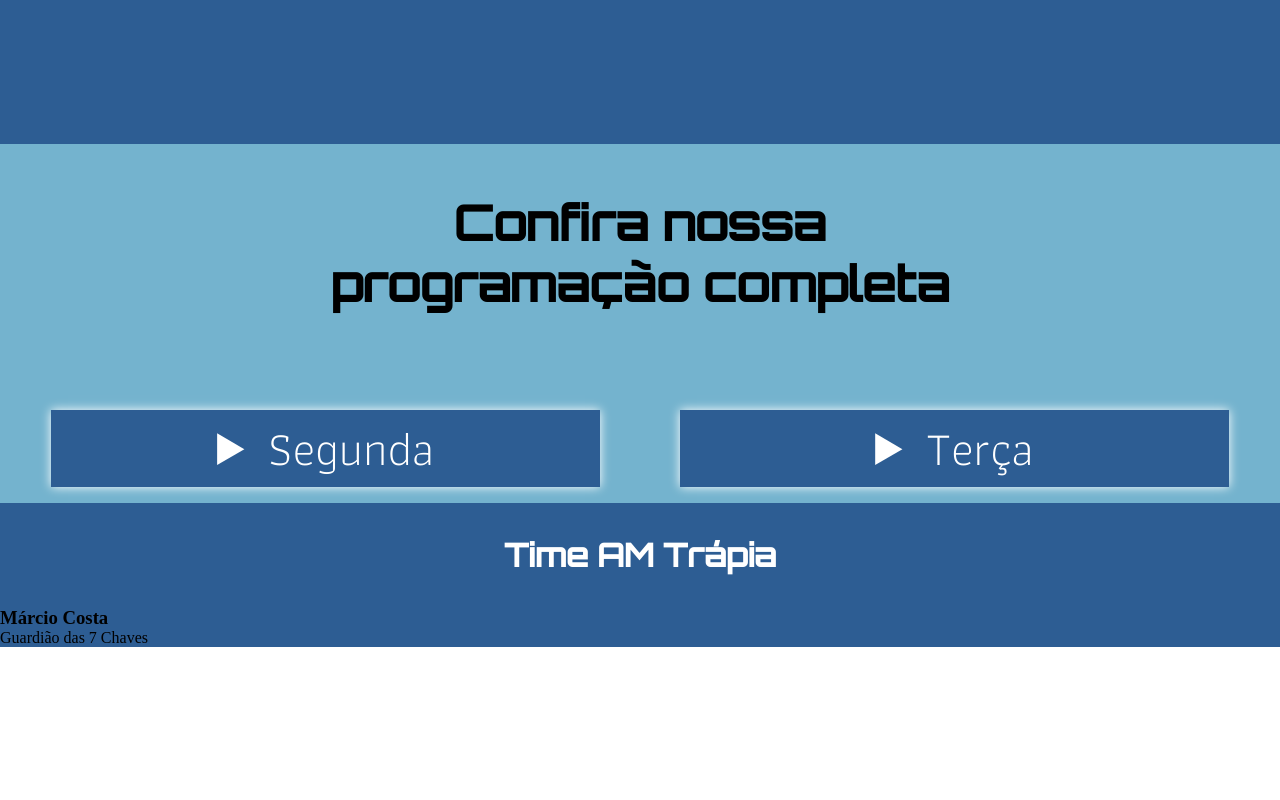
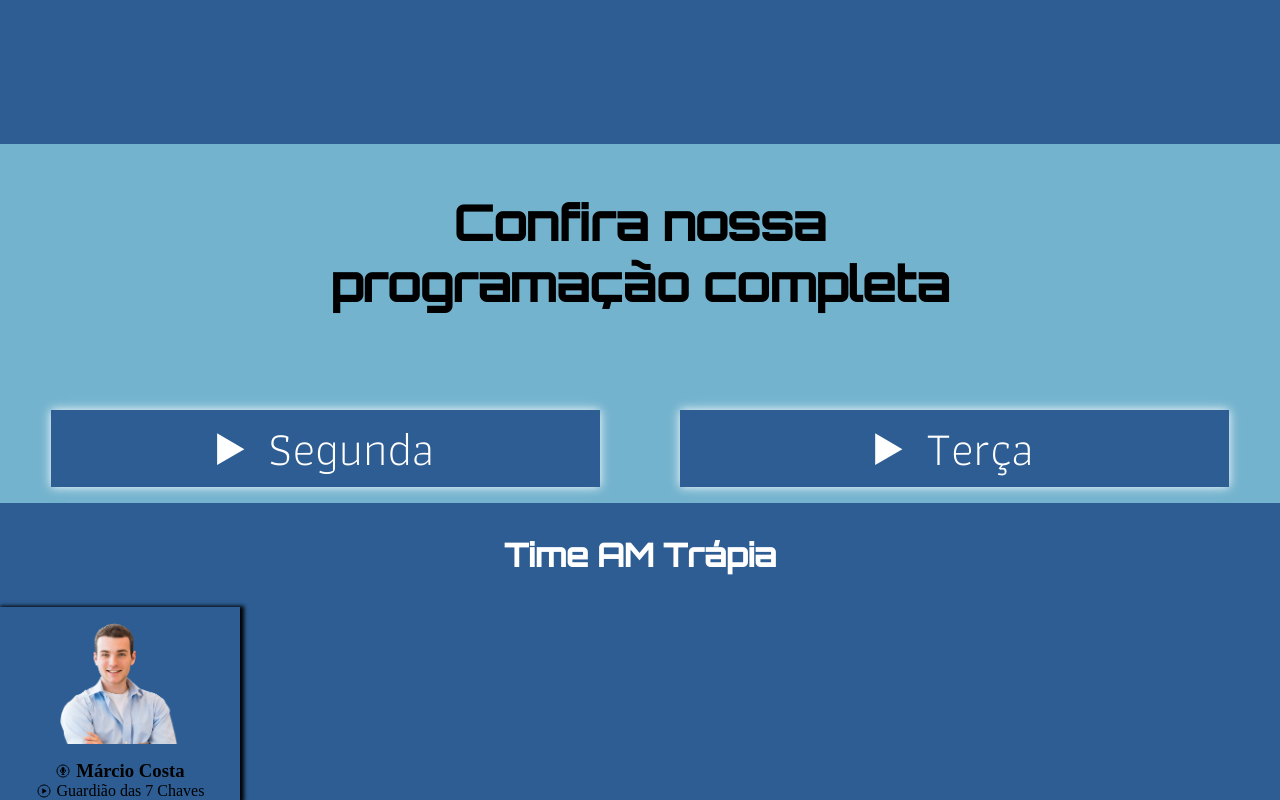
Before and after one commit to jeffhonorato/amtrapia, a plain HTML site: page index.html in a window 1280 px wide. Shown: the part 1293-2093 px from the top of the page. Before the commit the page ends 1940 px from the top, so only its background shows below. Drawn offline with nearby package versions, Linux system fonts and the light colour scheme.

Commit message:
ajustes sessão locutores

```diff
--- a/index.html
+++ b/index.html
@@ -218,12 +218,14 @@
 
             <div class="locutores__cards">
                 <div class="locutor__card">
-                    <img src="" alt="">
-                    <div>
-                        <h3>Márcio Costa</h3>
+                    <img src="./img/locutores/locutor1.png" alt="" class="locutor__img">
+                    <div class="locutor__info">
+                        <ion-icon name="mic-circle-outline"></ion-icon>
+                        <h3 class="locutor__nome">Márcio Costa</h3>
                     </div>
-                    <div>
-                        <p>Guardião das 7 Chaves</p>
+                    <div class="locutor__info">
+                        <ion-icon name="play-circle-outline"></ion-icon>
+                        <p class="locutor__pro">Guardião das 7 Chaves</p>
                     </div>
 
                 </div>
--- a/scss/_locutores.scss
+++ b/scss/_locutores.scss
@@ -8,4 +8,25 @@
             text-align: center;
             padding: 2rem 0;
         }
+
+        .locutor__card {
+            width: 15rem;
+            box-shadow: 2px 1px 4px 2px #000;
+            display: flex;
+            flex-direction: column;
+            align-items: center;
+
+        }
+
+        .locutor__img {
+            width: 120px;
+            margin: 1rem 0;
+
+        }
+
+        .locutor__info {
+            display: flex;
+            align-items: center;
+            gap: .3rem;
+        }
 }
```
Also changed, not shown: css/main.css, img/locutores/locutor1.png (added), img/locutores/locutor2.png (added), 1 other file.
